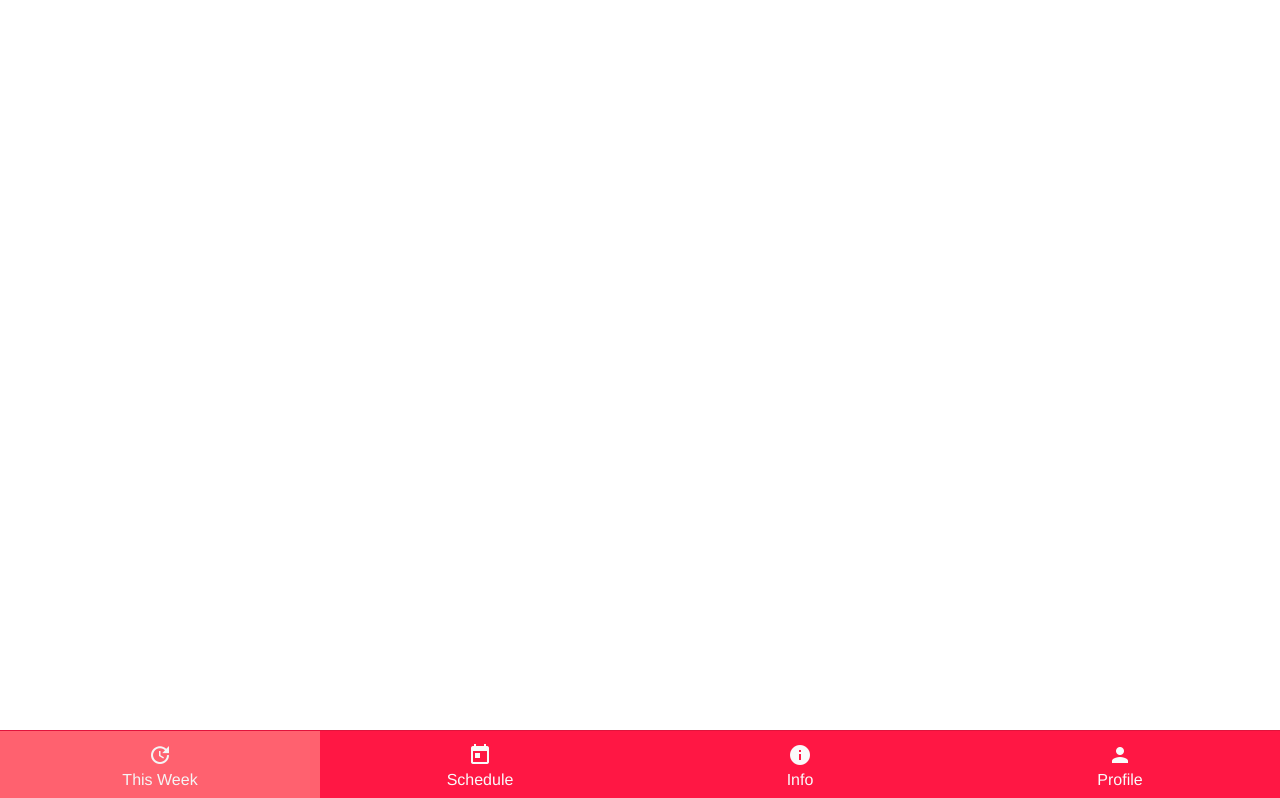
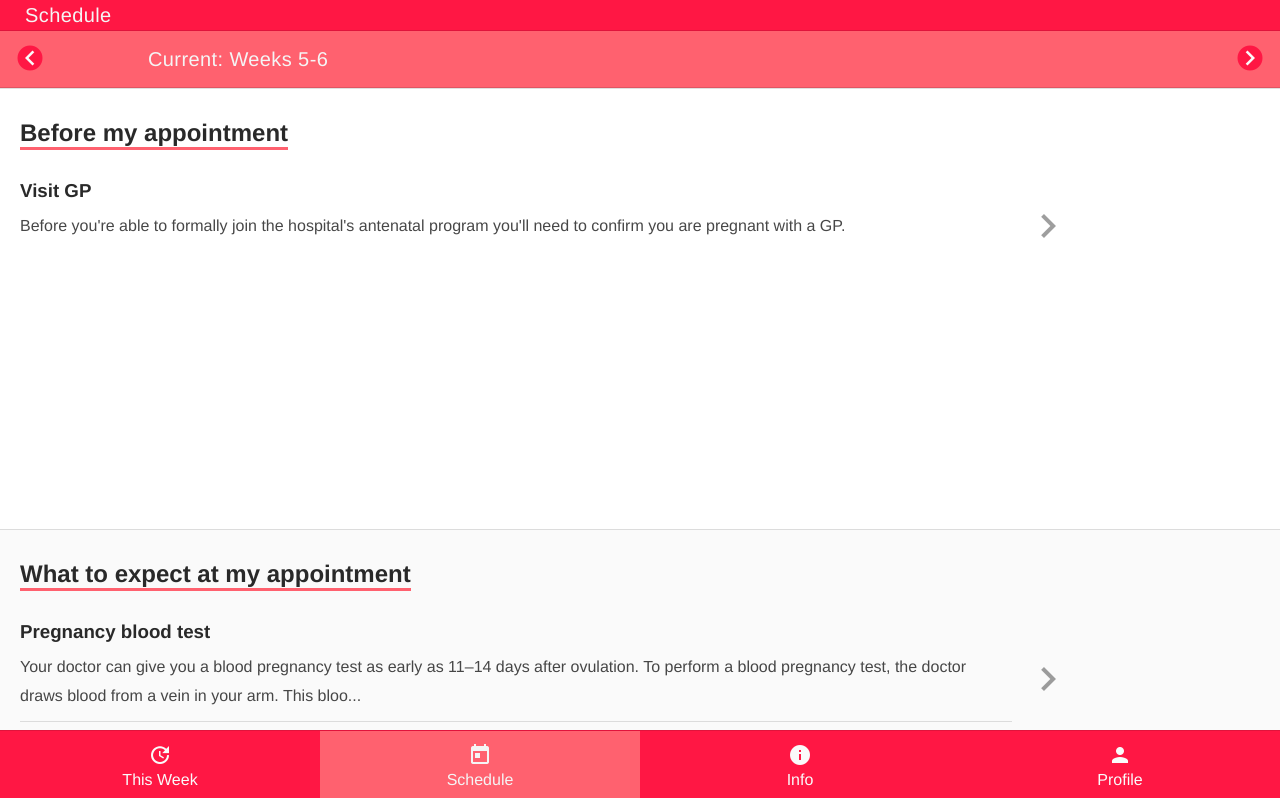
Before and after one commit to DarkPurple141/pregnant-now-what-prototype, a Vue app: page /#/schedule in a window 1280 px wide. Shown: the top 798 px of the page. Built offline with nearby package versions, Linux system fonts and the light colour scheme.

Commit message:
first prototype v2

```diff
--- a/src/App.vue
+++ b/src/App.vue
@@ -1,5 +1,6 @@
 <template>
   <div id="app">
+    <mobile-header :location="$route.name"/>
     <router-view></router-view>
     <mobile-footer/>
   </div>
@@ -7,10 +8,11 @@
 
 <script>
 import MobileFooter from '@/components/MobileFooter'
+import MobileHeader from '@/components/MobileHeader'
 
 export default {
   name: 'app',
-  components: { MobileFooter }
+  components: { MobileFooter, MobileHeader }
 }
 </script>
 
--- /dev/null
+++ b/src/assets/cards.less
@@ -0,0 +1,38 @@
+@import 'colors.less';
+
+.card {
+   display: flex;
+   align-items: flex-start;
+   justify-content: flex-start;
+   flex-direction: column;
+}
+
+.card-reverse {
+   position: relative;
+   display: flex;
+   flex-direction: row;
+   justify-content: flex-end;
+}
+
+.card-article-content {
+   margin: 10px 0px;
+   padding: 10px 0px;
+   width: 80%;
+   border-bottom: 1px solid @border;
+}
+
+.card-article {
+   padding: 20px;
+   border-top: 1px solid @border;
+   min-height: 50vh;
+   margin: auto;
+}
+
+.card-article-content:last-child {
+   border-bottom: none;
+}
+
+.card-article-header {
+   margin: 10px 0px;
+   border-bottom: 3px solid @primary-color-light;
+}
--- a/src/assets/colors.less
+++ b/src/assets/colors.less
@@ -7,8 +7,11 @@
 /* accent colors */
 @primary-color: #ff1744;
 @primary-color-light: #ff616f;
+@primary-color-dark: #c4001d;
 @secondary-color-light: #80affe;
 @secondary-color: #608ffe;
+
+
 
 /* transparent */
 @grey-light: #FAFAFA;
--- /dev/null
+++ b/src/components/Article.vue
@@ -0,0 +1,17 @@
+<template lang="html">
+   <section class="card card-article">
+
+   </section>
+</template>
+
+<script>
+export default {
+   props: {
+      content: Object
+   }
+}
+</script>
+
+<style lang="less" scoped>
+@import '../assets/cards.less';
+</style>
--- a/src/components/Card.vue
+++ b/src/components/Card.vue
@@ -14,13 +14,13 @@
             <sub-card :toggle="toggleTarget" v-for="item in card.content.todo.words" :key="item.header" :item="item"/>
          </article>
       </section>
-      <section v-else :key="'More'">
-         <article class="card-article card">
+      <section class="card-reverse card-article" v-else :key="'More'">
+         <article class="card-article-content card-reverse-article">
             <h2 class="card-article-header">{{ toggle.target.header }}</h2>
             <p>{{toggle.target.description}}</p>
-            <circle-icon @click.native="toggleTarget()">
-               <i class="material-icons icon-size">replay</i>
-            </circle-icon>
+            <div @click="toggleTarget()" class="icon-container">
+               <i class="material-icons icon">keyboard_arrow_left</i>
+            </div>
          </article>
       </section>
    </transition>
@@ -28,7 +28,6 @@
 
 <script>
 import SubCard from '@/components/SubCard'
-import CircleIcon from '@/components/CircleIcon'
 
 export default {
    props: {
@@ -48,8 +47,7 @@ export default {
    },
 
    components: {
-      SubCard,
-      CircleIcon
+      SubCard
    },
 
    methods: {
@@ -61,7 +59,14 @@ export default {
 
          this.toggle.state = !this.toggle.state
       }
-   }
+   },
+
+   watch: {
+            '$route' (to, from) {
+                //on route change re run: onCreated
+                this.toggle.state = false
+            }
+        }
 }
 </script>
 
@@ -69,35 +74,17 @@ export default {
 @import '../assets/colors.less';
 @import '../assets/transitions.less';
 @import '../assets/icon.less';
+@import '../assets/cards.less';
 
-.card {
-   display: flex;
-   align-items: flex-start;
-   justify-content: flex-start;
-   flex-direction: column;
+
+.icon-container {
+   left: 5%;
+   top: 30%;
 }
 
-.card-article {
-   padding: 20px;
-   border-top: 1px solid @border;
-   min-height: 50vh;
-   margin: auto;
-}
-
-.card-article-content {
-   margin: 10px 0px;
-   padding: 10px 0px;
-   width: 80%;
-   border-bottom: 1px solid @border;
-}
-
-.card-article-content:last-child {
-   border-bottom: none;
-}
-
-.card-article-header {
-   margin: 10px 0px;
-   border-bottom: 3px solid @primary-color-light;
+.card-reverse-article {
+   margin: 0;
+   padding: 0;
 }
 
 
--- a/src/components/CircleIcon.vue
+++ /dev/null
@@ -1,42 +0,0 @@
-<template lang="html">
-   <div class="outer">
-      <div class="icon-container icon-bottom">
-         <i class="material-icons icon-size-large">brightness_1</i>
-      </div>
-      <div class="icon-container icon-top">
-         <slot></slot>
-      </div>
-   </div>
-</template>
-
-<style lang="less" scoped>
-@import '../assets/colors.less';
-@import '../assets/icon.less';
-
-.outer {
-   width: 10%;
-   position: relative;
-   margin: auto;
-}
-
-.icon-size {
-   font-size: 4em;
-}
-
-.icon-size-large {
-   font-size: 8em;
-}
-
-.icon-bottom {
-   top: -2em;
-   left: -2em;
-   color: @secondary-color;
-}
-
-.icon-top {
-   top: 0;
-   left: 0;
-   color: @grey;
-}
-
-</style>
--- a/src/components/AppHeader.vue
+++ b/src/components/MainHeader.vue
@@ -40,7 +40,7 @@ header {
   align-items: center;
   justify-content: flex-start;
   height: 56px;
-  background-color: @primary-color;
+  background-color: @primary-color-light;
   color: @grey;
   border-bottom: 1px solid @border;
 }
@@ -52,7 +52,7 @@ nav {
 }
 
 .icon-bottom {
-   color: @primary-color-light;
+   color: @primary-color;
 }
 
 .icon-container {
--- a/src/components/MobileFooter.vue
+++ b/src/components/MobileFooter.vue
@@ -2,7 +2,10 @@
    <footer>
      <nav>
         <ul class="nav-buttons">
-           <li class="nav-button" :class="{ 'nav-button-active':  activeRoute(button.name)}" v-for="button in buttons">
+           <li class="nav-button"
+           @click="$router.push({ name: button.name })"
+           :class="{ 'nav-button-active':  activeRoute(button.name)}"
+           v-for="button in buttons">
              <div class="nav-button-container">
                 <i class="material-icons">{{ button.icon }}</i>
              </div>
@@ -30,7 +33,7 @@ export default {
 
    methods: {
       activeRoute(name) {
-         return name == "This Week"
+         return name == this.$route.name
       }
    }
 }
--- /dev/null
+++ b/src/components/MobileHeader.vue
@@ -0,0 +1,42 @@
+<template lang="html">
+   <header>
+      <div class="current">{{ location }}</div>
+   </header>
+</template>
+
+<script>
+export default {
+   props: {
+      location: String
+   }
+}
+</script>
+
+<style lang='less' scoped>
+@import '../assets/colors.less';
+
+header {
+  display: flex;
+  flex-direction: row;
+  align-items: center;
+  justify-content: flex-start;
+  height: 30px;
+  background-color: @primary-color;
+  color: @grey;
+  border-bottom: 1px solid @border;
+}
+
+.current {
+   width: 80%;
+   padding: 0 25px;
+}
+
+header div {
+  font-size: 20px;
+  line-height: 1;
+  letter-spacing: .02em;
+  font-weight: 400;
+  padding: 5px;
+}
+
+</style>
--- /dev/null
+++ b/src/pages/Info.vue
@@ -0,0 +1,35 @@
+<template lang="html">
+   <main>
+   </main>
+</template>
+
+<script>
+import Article from '@/components/Article'
+
+export default {
+   components: {
+      Article
+   },
+
+   data() {
+      return {
+         posts: []
+      }
+   },
+
+   beforeMount() {
+      fetch('https://jsonplaceholder.typicode.com/posts')
+         .then(response => response.json())
+         .then(posts => posts.splice(0,10))
+         .then(posts => posts.forEach(post => {
+            this.posts.push({
+               title: post.title,
+               content: post.body
+            })
+         }))
+   }
+}
+</script>
+
+<style lang="less">
+</style>
--- a/src/pages/Main.vue
+++ b/src/pages/Main.vue
@@ -1,27 +1,25 @@
 <template>
-
   <main class="main">
-    <app-header
+    <main-header
       :period="activeCard.period"
       :next="nextCard"
       :prev="prevCard"/>
       <transition name='component-fade' :key="active">
          <card :card="activeCard" :key="active"/>
       </transition>
-    <!--  <div>HELLO</div>  -->
   </main>
 
 </template>
 
 <script>
 import Card from '@/components/Card'
-import AppHeader from '@/components/AppHeader'
+import MainHeader from '@/components/MainHeader'
 
 export default {
   name: 'hello',
 
   components: {
-    AppHeader,
+    MainHeader,
     Card
   },
 
--- a/src/router/index.js
+++ b/src/router/index.js
@@ -1,6 +1,7 @@
 import Vue from 'vue'
 import Router from 'vue-router'
 import Main from '@/pages/Main'
+import Info from '@/pages/Info'
 
 Vue.use(Router)
 
@@ -8,8 +9,18 @@ export default new Router({
   routes: [
     {
       path: '/',
-      name: 'Home',
+      name: 'This Week',
       component: Main
+    },
+    {
+      path: '/schedule',
+      name: 'Schedule',
+      component: Main
+    },
+    {
+      path: '/info',
+      name: 'Info',
+      component: Info
     }
   ]
 })
```
Also changed, not shown: 12 other files (tests, documents, lock files or other folders).
